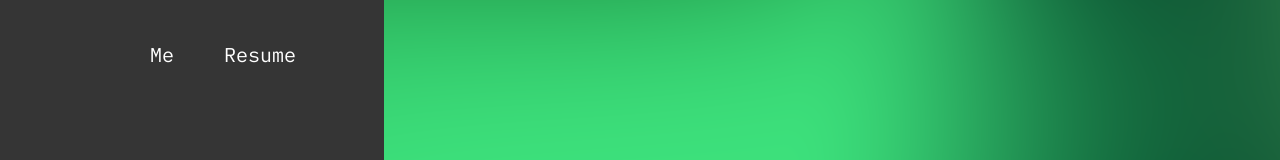
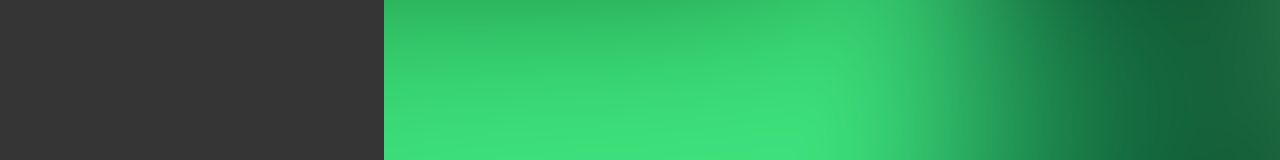
Before and after one commit to chukwuyem11/personal_website, a Next.js app: page /nav in a window 1280 px wide. Shown: the top 160 px of the page. Built offline with nearby package versions, Linux system fonts and the light colour scheme.

Commit message:
first commit

```diff
--- a/pages/nav.js
+++ b/pages/nav.js
@@ -74,22 +74,7 @@
 
 
             <Box w="100%"   fontSize="20px" fontFamily="IBM Plex Mono"  h= "75px" >
-              <Flex w="100%"  pt={10} >
-            <Link href="/">
-            <Box  >
-            <Text color="#ffffff">
-                Me
-                </Text>
-            </Box>
-            </Link>
 
-            <Box as="button" onClick={ downloaded}  ml={50} >
-              <Text  color="#ffffff">
-               Resume
-               </Text>
-            </Box>
-
-            </Flex>
             </Box>
   <Box >{props.children}</Box>
 
@@ -98,30 +83,7 @@
       </Flex>
 
       <Flex display={["block", "block", "none"]} flexDirection="column" justifyContent="space-between" bg="#353535" >
-          <Box   >
 
-
-           <Center>
-            <Box  zIndex={2}  fontSize="20px" fontFamily="IBM Plex Mono"  h= "75px" >
-              <Flex w="100%"   >
-            <Link href="/">
-            <Box  >
-            <Text color="#ffffff" p={5}>
-                Me
-                </Text>
-            </Box>
-            </Link>
-            <Box as="button" onClick={downloaded}  ml={50} >
-              <Text  color="#ffffff">
-               Resume
-               </Text>
-            </Box>
-            </Flex>
-            </Box>
-            </Center>
-
-
-          </Box >
           <Box mt="-100px"  bgPosition="center" bgGradient="url(grade5.png)" ><Center  w="100%" h="700px"  ><Box   ><Center><Image  src="memoji.png"  w={["200px","250px", "300px" ]} h={["200px","250px", "300px" ]} borderRadius="100%" bg="#353535"    alt="Segun Adebayo"  p="0" /></Center><Text textAlign="center" fontSize={["25px","30px", "35px" ]} color="#ffffff" fontWeight="900" fontFamily="IBM Plex Mono"  >Eboigbodin Chukwuyem</Text><Text  textAlign="center" fontSize={["16px","18px", "20px" ]} color="#ffffff" lineHeight="25px" fontFamily="IBM Plex Mono">eboigbodinchukwuyem@gmail.com</Text> <Center  > <Flex mt="15px"><Box ><Link href="https://github.com/chukwuyem11">< GrGithub _hover={{ bg: "#353535", color:"#ffffff" }} fontSize="30px"  color="#ffffff" /></Link></Box> <Box ml={5}> <Link href="https://www.linkedin.com/in/chukwuyem-eboigbodin-37b245217/">< GrLinkedinOption _hover={{ bg: "#353535", color:"#ffffff" }} fontSize="30px"  color="#ffffff"/></Link></Box></Flex></Center></Box></Center> </Box>
           <Box p="15px" >{props.children}</Box>
       </Flex>
```
